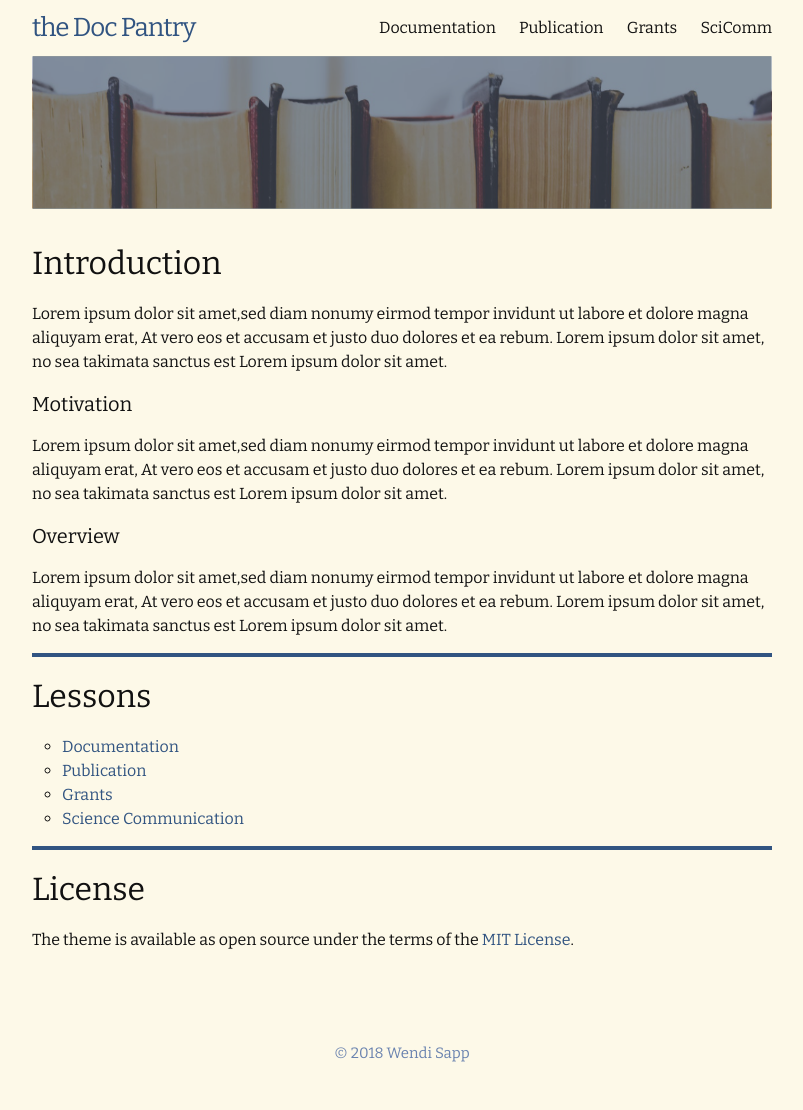
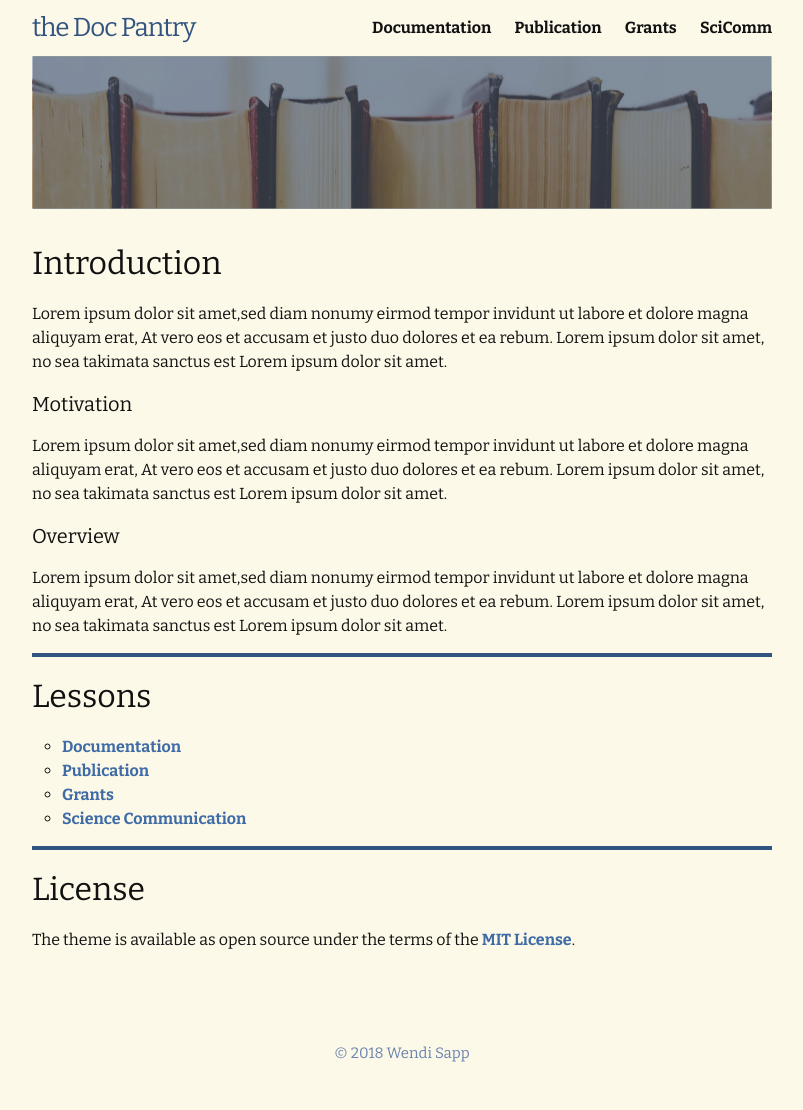
Before and after one commit to wendikristine/documentation-template, a Jekyll site: the page built from index.html, in a window 1280 px wide. Shown: the whole page, without its empty margins (238-1041 px from the left). Built offline with Jekyll 4.4.1, drawn with Linux system fonts in a browser that asks for light colours; the list of posts is cut into pages by our own code.

Commit message:
update link color

```diff
--- a/_sass/whiteglass/_base.scss
+++ b/_sass/whiteglass/_base.scss
@@ -99,8 +99,9 @@ h1, h2, h3, h4, h5, h6 {
  * Links
  */
 a {
-  color: $brand-color;
+  color: lighten($brand-color, 10%);
   text-decoration: none;
+  font-weight: bold;
 
   &:visited {
     color: darken($brand-color, 10%);
```
